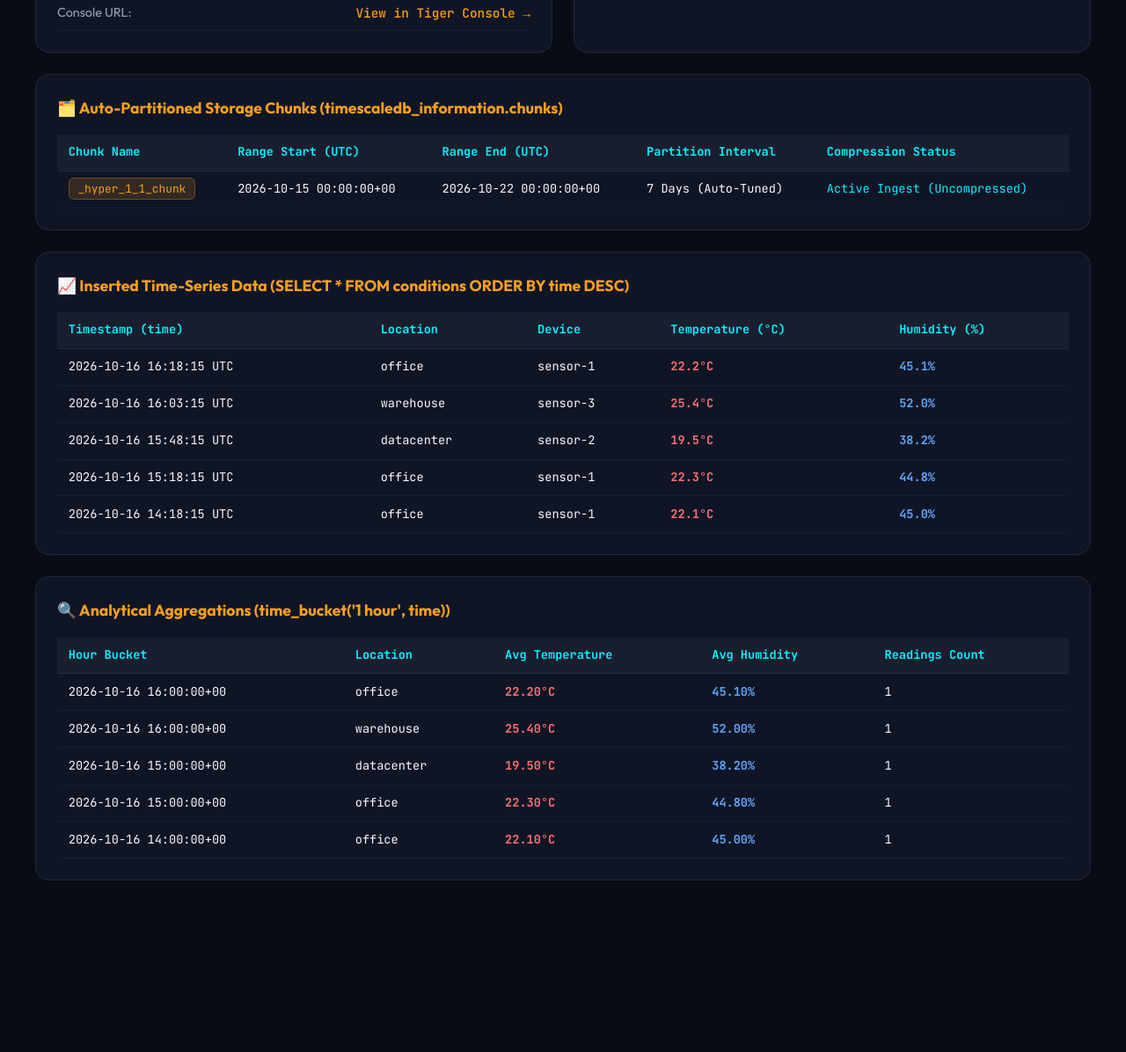
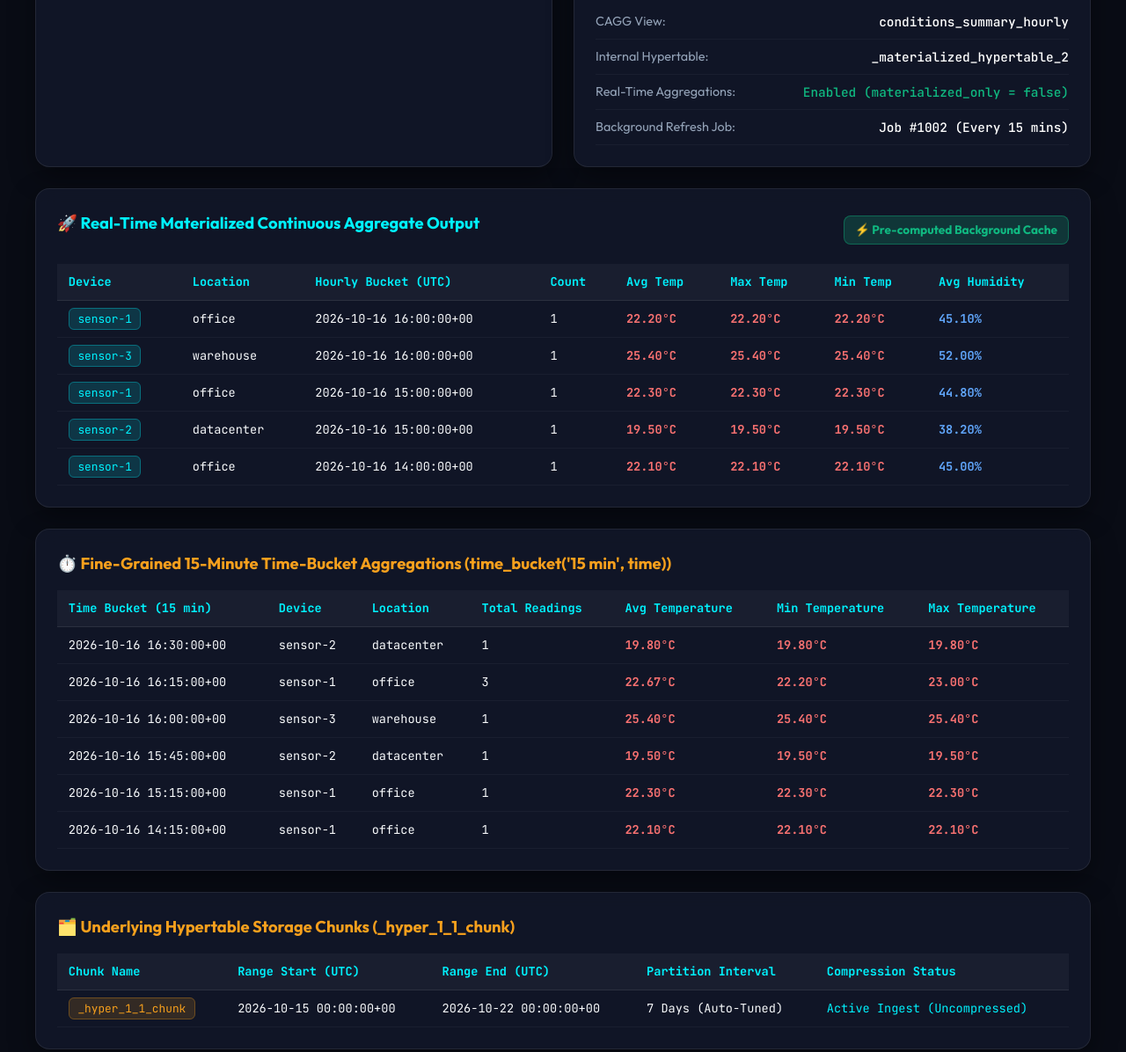
Before and after one commit to chourasiavinit9-dev/copilot-quickstart-showcase, a plain HTML site: page hypertable.html in a window 1280 px wide. Shown: the part 529-1725 px from the top of the page at 88% size. Before the commit the page ends 1570 px from the top, so only its background shows below. Drawn offline with Linux system fonts and the light colour scheme.

Commit message:
feat: add continuous aggregate (CAGG) and time-bucket sections to dashboard

```diff
--- a/hypertable.html
+++ b/hypertable.html
@@ -3,7 +3,7 @@
 <head>
   <meta charset="UTF-8">
   <meta name="viewport" content="width=device-width, initial-scale=1.0">
-  <title>Tiger Cloud TimescaleDB Hypertable Verification</title>
+  <title>Tiger Cloud TimescaleDB: Hypertables & Continuous Aggregates (CAGGs)</title>
   <link rel="preconnect" href="https://fonts.googleapis.com">
   <link rel="preconnect" href="https://fonts.gstatic.com" crossorigin>
   <link href="https://fonts.googleapis.com/css2?family=JetBrains+Mono:wght@400;500;700&family=Outfit:wght@300;400;500;600;700;800&display=swap" rel="stylesheet">
@@ -15,6 +15,7 @@
       --accent-tiger: #f7a01d;
       --accent-cyan: #00f2fe;
       --accent-green: #10b981;
+      --accent-purple: #c084fc;
       --text-main: #f8fafc;
       --text-dim: #94a3b8;
       --font-main: 'Outfit', sans-serif;
@@ -33,7 +34,7 @@
     }
 
     .container {
-      max-width: 1200px;
+      max-width: 1240px;
       margin: 0 auto;
     }
 
@@ -101,16 +102,21 @@
       border-radius: 16px;
       padding: 1.5rem;
       backdrop-filter: blur(12px);
+      box-shadow: 0 10px 30px rgba(0, 0, 0, 0.4);
     }
 
     .card-title {
-      font-size: 1.1rem;
+      font-size: 1.15rem;
       font-weight: 700;
       margin-bottom: 1rem;
       display: flex;
       align-items: center;
       gap: 0.5rem;
       color: var(--accent-tiger);
+    }
+
+    .card-title-cagg {
+      color: var(--accent-cyan);
     }
 
     .prop-row {
@@ -134,6 +140,7 @@
       color: #38bdf8;
       overflow-x: auto;
       margin-bottom: 1rem;
+      white-space: pre-wrap;
     }
 
     table {
@@ -166,8 +173,28 @@
       font-size: 0.8rem;
     }
 
+    .tag-cagg {
+      background: rgba(0, 242, 254, 0.15);
+      border: 1px solid rgba(0, 242, 254, 0.3);
+      color: var(--accent-cyan);
+      padding: 0.2rem 0.6rem;
+      border-radius: 6px;
+      font-size: 0.8rem;
+    }
+
     .tag-temp { color: #f87171; font-weight: 600; }
     .tag-humidity { color: #60a5fa; font-weight: 600; }
+
+    .perf-badge {
+      display: inline-block;
+      background: rgba(16, 185, 129, 0.2);
+      border: 1px solid rgba(16, 185, 129, 0.4);
+      color: var(--accent-green);
+      font-weight: 700;
+      padding: 0.3rem 0.75rem;
+      border-radius: 8px;
+      font-size: 0.85rem;
+    }
   </style>
 </head>
 <body>
@@ -177,7 +204,7 @@
       <div class="header-title">
         <span class="logo-badge">TIGER CLOUD</span>
         <div>
-          <h1>TimescaleDB Hypertable Verified</h1>
+          <h1>TimescaleDB: Hypertables & Continuous Aggregates (CAGGs)</h1>
           <p style="color: var(--text-dim); font-size: 0.9rem;">Global Hack Week MLH Sponsor Challenge · GHW Hacktoberfest</p>
         </div>
       </div>
@@ -186,7 +213,7 @@
       </div>
     </header>
 
-    <!-- Top Grid -->
+    <!-- Top Grid: Service Specs & CAGG Overview -->
     <div class="grid-2">
       <!-- Service Specs -->
       <div class="card">
@@ -195,35 +222,183 @@
         <div class="prop-row"><span class="prop-label">Service Name:</span><span class="prop-val">hypertable-service</span></div>
         <div class="prop-row"><span class="prop-label">Service Type:</span><span class="prop-val">TIMESCALEDB (PostgreSQL 16)</span></div>
         <div class="prop-row"><span class="prop-label">Region:</span><span class="prop-val">AWS us-east-1 (N. Virginia)</span></div>
-        <div class="prop-row"><span class="prop-label">Environment:</span><span class="prop-val">DEV</span></div>
         <div class="prop-row"><span class="prop-label">Compute Allocation:</span><span class="prop-val">0.5 CPU / 2 GB RAM</span></div>
         <div class="prop-row"><span class="prop-label">Direct Endpoint:</span><span class="prop-val" style="color: var(--accent-cyan); font-size: 0.8rem;">hjfmkt7b31.wqu8h8zmst.tsdb.cloud.timescale.com:38323</span></div>
         <div class="prop-row"><span class="prop-label">Console URL:</span><span class="prop-val"><a href="https://console.cloud.tigerdata.com/dashboard/services/hjfmkt7b31" target="_blank" style="color: var(--accent-tiger); text-decoration: none;">View in Tiger Console &rarr;</a></span></div>
       </div>
 
-      <!-- Hypertable Config -->
+      <!-- Continuous Aggregate Spec -->
       <div class="card">
-        <h2 class="card-title">📊 Hypertable Schema & Partitioning</h2>
-        <div class="code-box">CREATE TABLE conditions (
-   time        TIMESTAMPTZ       NOT NULL,
-   location    TEXT              NOT NULL,
-   device      TEXT              NOT NULL,
-   temperature DOUBLE PRECISION  NULL,
-   humidity    DOUBLE PRECISION  NULL
-) WITH (
-   tsdb.hypertable,
-   tsdb.segmentby = 'device',
-   tsdb.orderby = 'time DESC'
-);</div>
-        <div class="prop-row"><span class="prop-label">Partition Column:</span><span class="prop-val">time (TIMESTAMPTZ)</span></div>
-        <div class="prop-row"><span class="prop-label">Segment By:</span><span class="prop-val">device</span></div>
-        <div class="prop-row"><span class="prop-label">Compression Policy:</span><span class="prop-val" style="color: var(--accent-green);">Enabled (Columnstore)</span></div>
+        <h2 class="card-title card-title-cagg">⚡ Continuous Aggregate (CAGG) Architecture</h2>
+        <div class="code-box">CREATE MATERIALIZED VIEW conditions_summary_hourly
+WITH (timescaledb.continuous) AS
+SELECT device, location,
+   time_bucket(INTERVAL '1 hour', time) AS bucket,
+   COUNT(*) AS reading_count,
+   AVG(temperature) AS avg_temperature,
+   MAX(temperature) AS max_temperature,
+   MIN(temperature) AS min_temperature,
+   AVG(humidity) AS avg_humidity
+FROM conditions
+GROUP BY device, location, bucket;</div>
+        <div class="prop-row"><span class="prop-label">CAGG View:</span><span class="prop-val">conditions_summary_hourly</span></div>
+        <div class="prop-row"><span class="prop-label">Internal Hypertable:</span><span class="prop-val">_materialized_hypertable_2</span></div>
+        <div class="prop-row"><span class="prop-label">Real-Time Aggregations:</span><span class="prop-val" style="color: var(--accent-green);">Enabled (materialized_only = false)</span></div>
+        <div class="prop-row"><span class="prop-label">Background Refresh Job:</span><span class="prop-val">Job #1002 (Every 15 mins)</span></div>
       </div>
     </div>
 
-    <!-- Chunks Breakdown -->
+    <!-- CAGG Query Results Table -->
     <div class="card" style="margin-bottom: 1.5rem;">
-      <h2 class="card-title">🗂️ Auto-Partitioned Storage Chunks (timescaledb_information.chunks)</h2>
+      <div style="display: flex; justify-content: space-between; align-items: center; margin-bottom: 1rem;">
+        <h2 class="card-title card-title-cagg">🚀 Real-Time Materialized Continuous Aggregate Output</h2>
+        <span class="perf-badge">⚡ Pre-computed Background Cache</span>
+      </div>
+      <table>
+        <thead>
+          <tr>
+            <th>Device</th>
+            <th>Location</th>
+            <th>Hourly Bucket (UTC)</th>
+            <th>Count</th>
+            <th>Avg Temp</th>
+            <th>Max Temp</th>
+            <th>Min Temp</th>
+            <th>Avg Humidity</th>
+          </tr>
+        </thead>
+        <tbody>
+          <tr>
+            <td><span class="tag-cagg">sensor-1</span></td>
+            <td>office</td>
+            <td>2026-10-16 16:00:00+00</td>
+            <td>1</td>
+            <td class="tag-temp">22.20°C</td>
+            <td class="tag-temp">22.20°C</td>
+            <td class="tag-temp">22.20°C</td>
+            <td class="tag-humidity">45.10%</td>
+          </tr>
+          <tr>
+            <td><span class="tag-cagg">sensor-3</span></td>
+            <td>warehouse</td>
+            <td>2026-10-16 16:00:00+00</td>
+            <td>1</td>
+            <td class="tag-temp">25.40°C</td>
+            <td class="tag-temp">25.40°C</td>
+            <td class="tag-temp">25.40°C</td>
+            <td class="tag-humidity">52.00%</td>
+          </tr>
+          <tr>
+            <td><span class="tag-cagg">sensor-1</span></td>
+            <td>office</td>
+            <td>2026-10-16 15:00:00+00</td>
+            <td>1</td>
+            <td class="tag-temp">22.30°C</td>
+            <td class="tag-temp">22.30°C</td>
+            <td class="tag-temp">22.30°C</td>
+            <td class="tag-humidity">44.80%</td>
+          </tr>
+          <tr>
+            <td><span class="tag-cagg">sensor-2</span></td>
+            <td>datacenter</td>
+            <td>2026-10-16 15:00:00+00</td>
+            <td>1</td>
+            <td class="tag-temp">19.50°C</td>
+            <td class="tag-temp">19.50°C</td>
+            <td class="tag-temp">19.50°C</td>
+            <td class="tag-humidity">38.20%</td>
+          </tr>
+          <tr>
+            <td><span class="tag-cagg">sensor-1</span></td>
+            <td>office</td>
+            <td>2026-10-16 14:00:00+00</td>
+            <td>1</td>
+            <td class="tag-temp">22.10°C</td>
+            <td class="tag-temp">22.10°C</td>
+            <td class="tag-temp">22.10°C</td>
+            <td class="tag-humidity">45.00%</td>
+          </tr>
+        </tbody>
+      </table>
+    </div>
+
+    <!-- 15-Minute Hyperfunction Time-Bucketing -->
+    <div class="card" style="margin-bottom: 1.5rem;">
+      <h2 class="card-title">⏱️ Fine-Grained 15-Minute Time-Bucket Aggregations (time_bucket('15 min', time))</h2>
+      <table>
+        <thead>
+          <tr>
+            <th>Time Bucket (15 min)</th>
+            <th>Device</th>
+            <th>Location</th>
+            <th>Total Readings</th>
+            <th>Avg Temperature</th>
+            <th>Min Temperature</th>
+            <th>Max Temperature</th>
+          </tr>
+        </thead>
+        <tbody>
+          <tr>
+            <td>2026-10-16 16:30:00+00</td>
+            <td>sensor-2</td>
+            <td>datacenter</td>
+            <td>1</td>
+            <td class="tag-temp">19.80°C</td>
+            <td class="tag-temp">19.80°C</td>
+            <td class="tag-temp">19.80°C</td>
+          </tr>
+          <tr>
+            <td>2026-10-16 16:15:00+00</td>
+            <td>sensor-1</td>
+            <td>office</td>
+            <td>3</td>
+            <td class="tag-temp">22.67°C</td>
+            <td class="tag-temp">22.20°C</td>
+            <td class="tag-temp">23.00°C</td>
+          </tr>
+          <tr>
+            <td>2026-10-16 16:00:00+00</td>
+            <td>sensor-3</td>
+            <td>warehouse</td>
+            <td>1</td>
+            <td class="tag-temp">25.40°C</td>
+            <td class="tag-temp">25.40°C</td>
+            <td class="tag-temp">25.40°C</td>
+          </tr>
+          <tr>
+            <td>2026-10-16 15:45:00+00</td>
+            <td>sensor-2</td>
+            <td>datacenter</td>
+            <td>1</td>
+            <td class="tag-temp">19.50°C</td>
+            <td class="tag-temp">19.50°C</td>
+            <td class="tag-temp">19.50°C</td>
+          </tr>
+          <tr>
+            <td>2026-10-16 15:15:00+00</td>
+            <td>sensor-1</td>
+            <td>office</td>
+            <td>1</td>
+            <td class="tag-temp">22.30°C</td>
+            <td class="tag-temp">22.30°C</td>
+            <td class="tag-temp">22.30°C</td>
+          </tr>
+          <tr>
+            <td>2026-10-16 14:15:00+00</td>
+            <td>sensor-1</td>
+            <td>office</td>
+            <td>1</td>
+            <td class="tag-temp">22.10°C</td>
+            <td class="tag-temp">22.10°C</td>
+            <td class="tag-temp">22.10°C</td>
+          </tr>
+        </tbody>
+      </table>
+    </div>
+
+    <!-- Underlying Hypertable Storage & Chunks -->
+    <div class="card">
+      <h2 class="card-title">🗂️ Underlying Hypertable Storage Chunks (_hyper_1_1_chunk)</h2>
       <table>
         <thead>
           <tr>
@@ -245,112 +420,6 @@
         </tbody>
       </table>
     </div>
-
-    <!-- Live Data Rows -->
-    <div class="card" style="margin-bottom: 1.5rem;">
-      <h2 class="card-title">📈 Inserted Time-Series Data (SELECT * FROM conditions ORDER BY time DESC)</h2>
-      <table>
-        <thead>
-          <tr>
-            <th>Timestamp (time)</th>
-            <th>Location</th>
-            <th>Device</th>
-            <th>Temperature (°C)</th>
-            <th>Humidity (%)</th>
-          </tr>
-        </thead>
-        <tbody>
-          <tr>
-            <td>2026-10-16 16:18:15 UTC</td>
-            <td>office</td>
-            <td>sensor-1</td>
-            <td class="tag-temp">22.2°C</td>
-            <td class="tag-humidity">45.1%</td>
-          </tr>
-          <tr>
-            <td>2026-10-16 16:03:15 UTC</td>
-            <td>warehouse</td>
-            <td>sensor-3</td>
-            <td class="tag-temp">25.4°C</td>
-            <td class="tag-humidity">52.0%</td>
-          </tr>
-          <tr>
-            <td>2026-10-16 15:48:15 UTC</td>
-            <td>datacenter</td>
-            <td>sensor-2</td>
-            <td class="tag-temp">19.5°C</td>
-            <td class="tag-humidity">38.2%</td>
-          </tr>
-          <tr>
-            <td>2026-10-16 15:18:15 UTC</td>
-            <td>office</td>
-            <td>sensor-1</td>
-            <td class="tag-temp">22.3°C</td>
-            <td class="tag-humidity">44.8%</td>
-          </tr>
-          <tr>
-            <td>2026-10-16 14:18:15 UTC</td>
-            <td>office</td>
-            <td>sensor-1</td>
-            <td class="tag-temp">22.1°C</td>
-            <td class="tag-humidity">45.0%</td>
-          </tr>
-        </tbody>
-      </table>
-    </div>
-
-    <!-- Analytical Query Results -->
-    <div class="card">
-      <h2 class="card-title">🔍 Analytical Aggregations (time_bucket('1 hour', time))</h2>
-      <table>
-        <thead>
-          <tr>
-            <th>Hour Bucket</th>
-            <th>Location</th>
-            <th>Avg Temperature</th>
-            <th>Avg Humidity</th>
-            <th>Readings Count</th>
-          </tr>
-        </thead>
-        <tbody>
-          <tr>
-            <td>2026-10-16 16:00:00+00</td>
-            <td>office</td>
-            <td class="tag-temp">22.20°C</td>
-            <td class="tag-humidity">45.10%</td>
-            <td>1</td>
-          </tr>
-          <tr>
-            <td>2026-10-16 16:00:00+00</td>
-            <td>warehouse</td>
-            <td class="tag-temp">25.40°C</td>
-            <td class="tag-humidity">52.00%</td>
-            <td>1</td>
-          </tr>
-          <tr>
-            <td>2026-10-16 15:00:00+00</td>
-            <td>datacenter</td>
-            <td class="tag-temp">19.50°C</td>
-            <td class="tag-humidity">38.20%</td>
-            <td>1</td>
-          </tr>
-          <tr>
-            <td>2026-10-16 15:00:00+00</td>
-            <td>office</td>
-            <td class="tag-temp">22.30°C</td>
-            <td class="tag-humidity">44.80%</td>
-            <td>1</td>
-          </tr>
-          <tr>
-            <td>2026-10-16 14:00:00+00</td>
-            <td>office</td>
-            <td class="tag-temp">22.10°C</td>
-            <td class="tag-humidity">45.00%</td>
-            <td>1</td>
-          </tr>
-        </tbody>
-      </table>
-    </div>
   </div>
 </body>
 </html>
```
